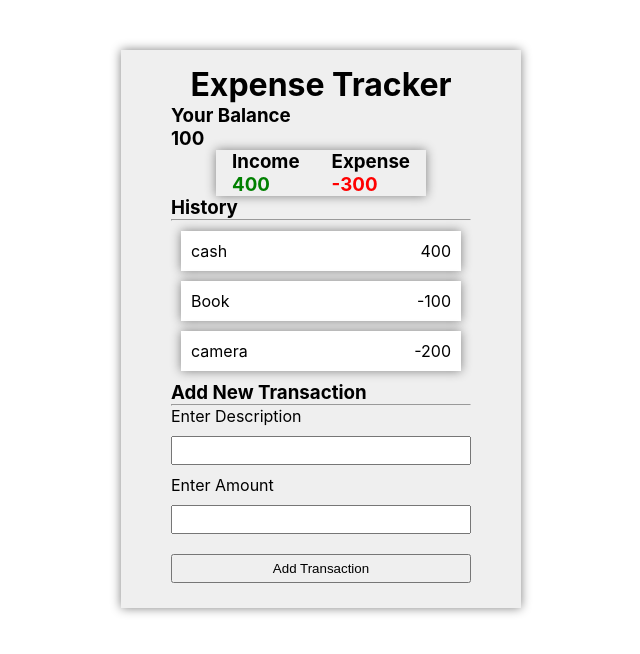
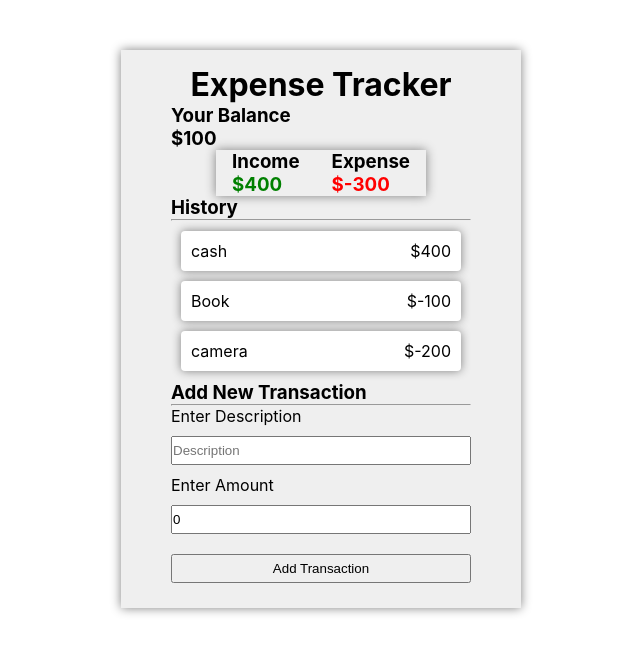
Before and after one commit to ishmamAli786/React.js, a React (Create React App) app: page / in a window 1280 px wide. Shown: the top 654 px of the page, without its empty margins (319-959 px from the left). Built offline with nearby package versions, Linux system fonts and the light colour scheme.

Commit message:
Minor Change

```diff
--- a/src/App.css
+++ b/src/App.css
@@ -41,4 +41,5 @@
   box-shadow: 0 0 10px gray;
     margin:10px;
     padding:10px;
+    border-radius: 4px;
 }
--- a/src/child.js
+++ b/src/child.js
@@ -13,7 +13,9 @@ const Child = () => {
         addTransaction({
             amount: Number(newAmount),
             desc:newDesc
-        })
+        });
+        setDesc('');
+        setAmount(0);
     }
     const getIncome=()=>{
         let income=0;
@@ -37,11 +39,11 @@ const Child = () => {
         <div className="container">
             <h1 className="text-center">Expense Tracker</h1>
 
-            <h3>Your Balance <br /> { getIncome() + getExpense() }</h3>
+            <h3>Your Balance <br /> ${ getIncome() + getExpense() }</h3>
 
             <div className="expense-container">
-                <h3>Income <br /> <span style={{ color: 'green' }}>{getIncome()}</span></h3>
-                <h3>Expense <br /> <span style={{ color: 'red' }}>{getExpense()}</span></h3>
+                <h3>Income <br /> <span style={{ color: 'green' }}> ${getIncome()}</span></h3>
+                <h3>Expense <br /> <span style={{ color: 'red' }}> ${getExpense()}</span></h3>
             </div>
             <h3>History</h3>
             <hr></hr>
@@ -50,7 +52,7 @@ const Child = () => {
                 {transactions.map((transObj,index)=>{
                   return  <li key={index}>
                       <span>{transObj.desc}</span>
-                      <span>{transObj.amount}</span>
+                      <span>${transObj.amount}</span>
                     </li>
                 })}
             </ul>
@@ -60,11 +62,11 @@ const Child = () => {
             <hr></hr>
             <form className="transaction-form" onSubmit={handleAddition}>
                 <label>Enter Description <br/>
-                    <input type="text" onChange={(e) => setDesc(e.target.value)} required />
+                    <input type="text" value={newDesc} placeholder="Description" onChange={(e) => setDesc(e.target.value)} required />
                 </label><br />
 
                 <label>Enter Amount<br />
-                    <input type="number" onChange={(e) => setAmount(e.target.value)}/>
+                    <input type="number" value={newAmount} placeholder="Amount" onChange={(e) => setAmount(e.target.value)}/>
                 </label><br />
                 <input type="submit" value="Add Transaction" required />
             </form>
```
Also changed, not shown: 1 other file (tests, documents, lock files or other folders).
